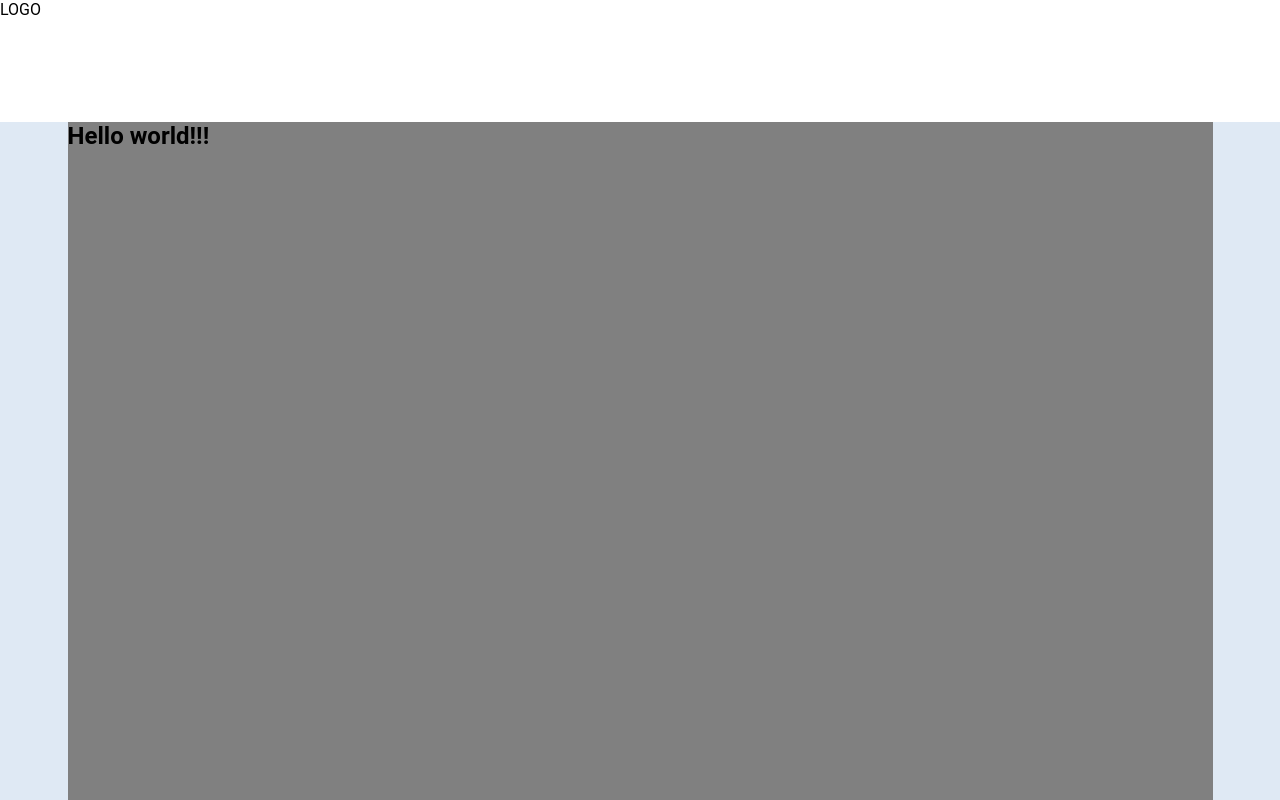
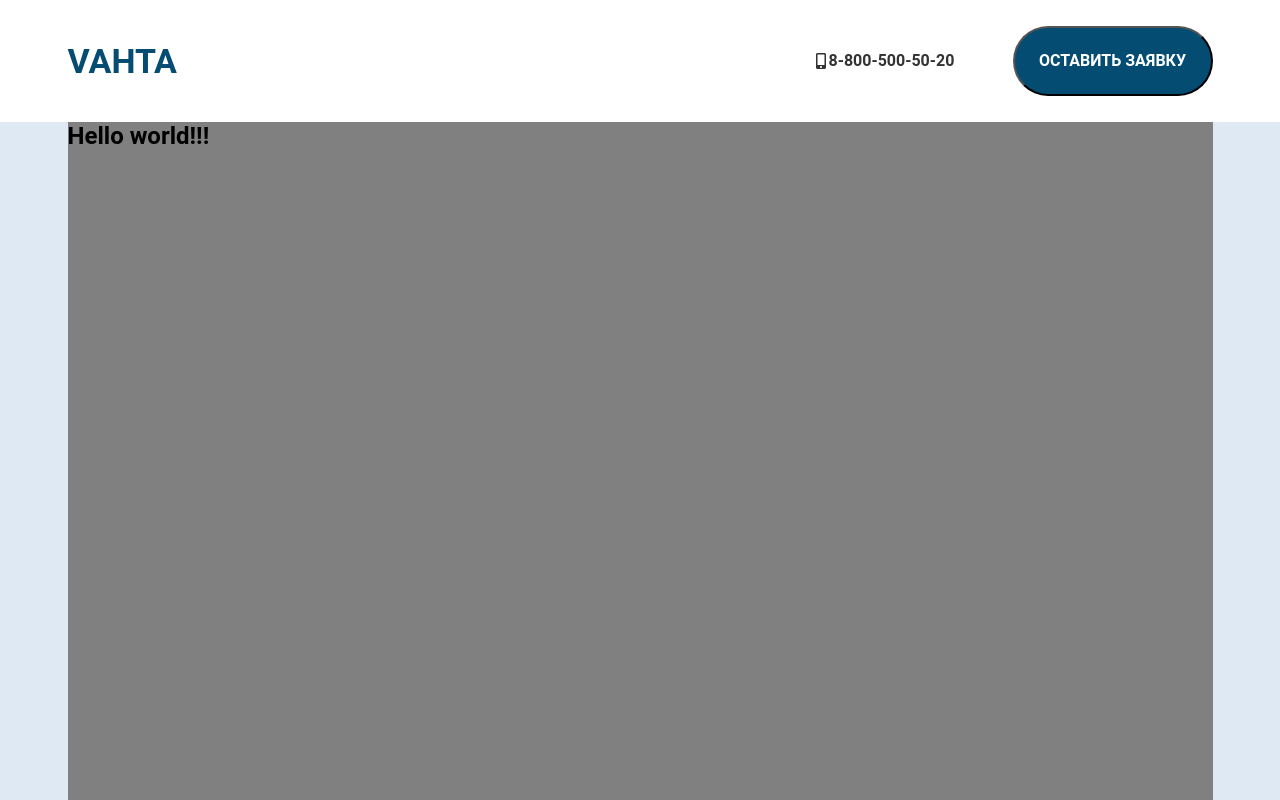
Before and after one commit to Zhybuliou/vahta, a React (Vite) app: page / in a window 1280 px wide. Shown: the top 800 px of the page. Built offline with nearby package versions, Linux system fonts and the light colour scheme.

Commit message:
feat: add button

```diff
--- a/src/App.scss
+++ b/src/App.scss
@@ -15,3 +15,22 @@ body {
 .wrapper-main{
   background-color: $white-blue;
 }
+.button{
+  display: flex;
+  flex-direction: row;
+  justify-content: center;
+  align-items: center;
+  width: 200px;
+  height: 70px;
+  background: $primary;
+  color: $white;
+  border-radius: 50px;
+
+  font-style: normal;
+  font-weight: 700;
+  font-size: 16px;
+  line-height: 20px;
+
+  text-transform: uppercase;
+  cursor: pointer;
+}
--- a/src/components/Button.tsx
+++ b/src/components/Button.tsx
@@ -1,3 +1,7 @@
 export default function Button() {
-  return <div>Button</div>;
+  return (
+    <button type="button" className="button">
+      Оставить Заявку
+    </button>
+  );
 }
--- a/src/components/header/Header.tsx
+++ b/src/components/header/Header.tsx
@@ -1,9 +1,13 @@
-import React from 'react';
+import Logo from './Logo';
+import Menu from './Menu';
 
 export default function Header() {
   return (
     <div className="header">
-      <div className="header-content">LOGO</div>
+      <div className="header-content">
+        <Logo />
+        <Menu />
+      </div>
     </div>
   );
 }
--- /dev/null
+++ b/src/components/header/Logo.tsx
@@ -0,0 +1,5 @@
+import React from 'react';
+
+export default function Logo() {
+  return <div className="header-logo">VAHTA</div>;
+}
--- /dev/null
+++ b/src/components/header/Menu.tsx
@@ -0,0 +1,14 @@
+import { FaMobileAlt } from 'react-icons/fa';
+import Button from '../Button';
+
+export default function Menu() {
+  return (
+    <div className="header-menu">
+      <a href="tel:+74951234567">
+        <FaMobileAlt />
+        8-800-500-50-20
+      </a>
+      <Button />
+    </div>
+  );
+}
--- a/src/scss/header.scss
+++ b/src/scss/header.scss
@@ -3,3 +3,37 @@
     width: 100%;
     background-color: $white;
 }
+.header-content{
+    display: flex;
+    align-items: center;
+    justify-content: space-between;
+    height: 100%;
+    margin: 0 auto;
+    max-width: 1145px;
+}
+.header-logo{
+    font-style: normal;
+    font-weight: 700;
+    font-size: 34px;
+    line-height: 41px;
+
+    color: $primary;
+}
+.header-menu{
+    display: flex;
+    width: 400px;
+    align-items: center;
+    justify-content: space-between;
+
+    a{
+        display: flex;
+        align-items: center;
+        justify-content: space-between;
+        font-style: normal;
+        font-weight: 600;
+        font-size: 16px;
+        line-height: 20px;
+        text-decoration: none;
+        color: $font-black;
+    }
+}
```
